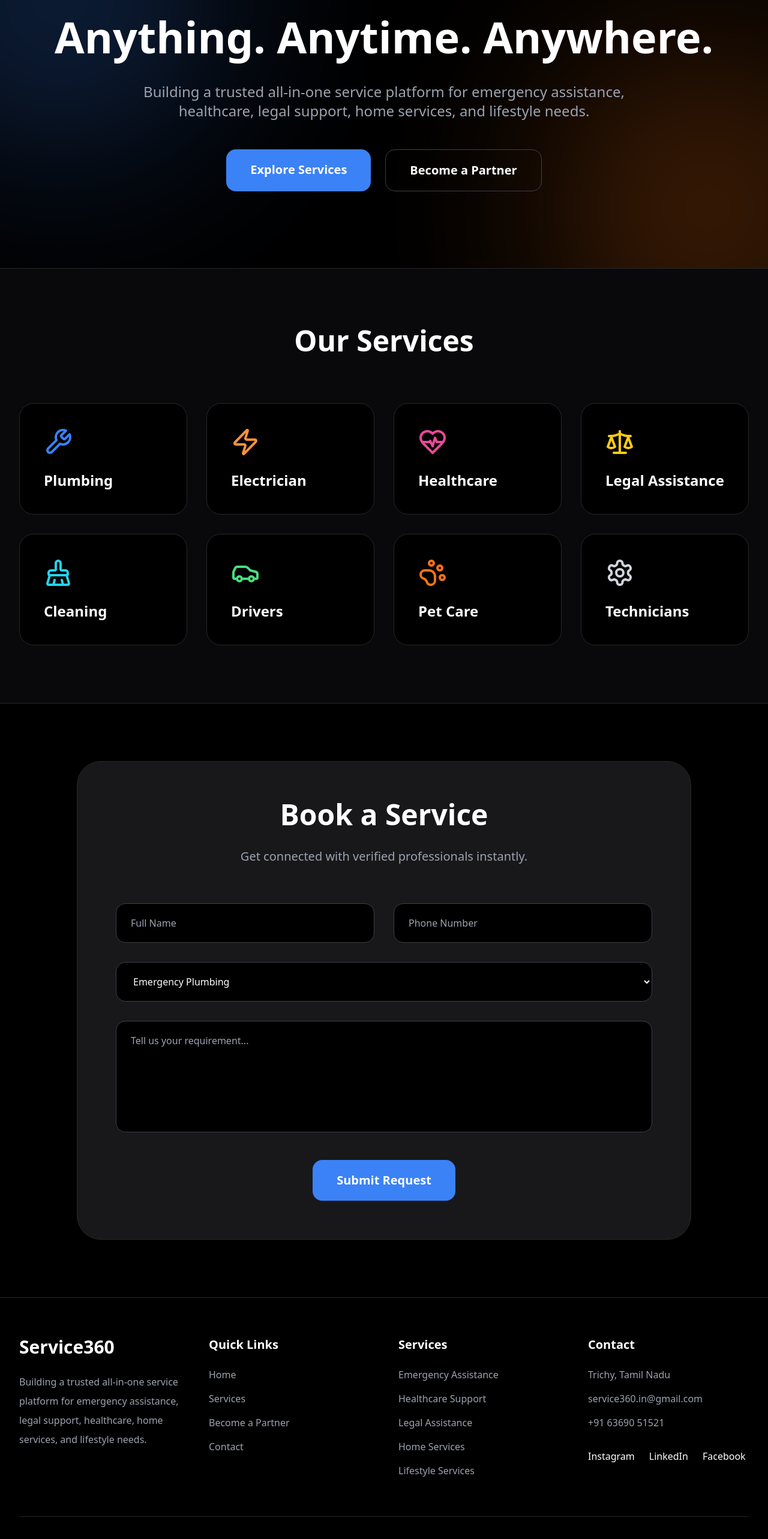
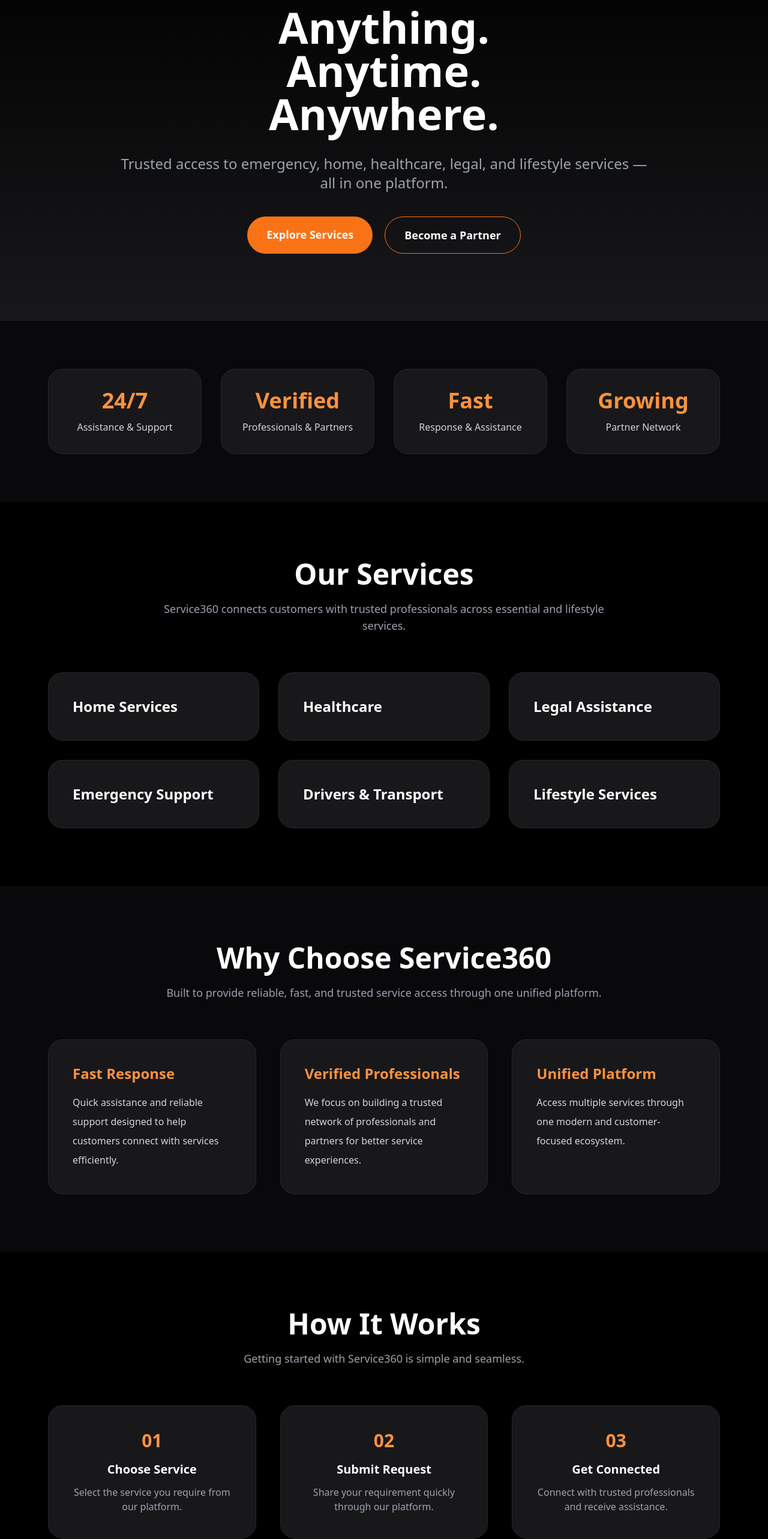
Before and after one commit to service-360/service360-website, a Next.js app: page / in a window 1280 px wide. Shown: the part 180-2746 px from the top of the page at 60% size. Built offline with nearby package versions, Linux system fonts and the light colour scheme.

Commit message:
Add founders section to homepage

```diff
--- a/app/page.js
+++ b/app/page.js
@@ -1,198 +1,351 @@
 "use client"
-
-import { useState } from "react"
 
 import Navbar from "./components/Navbar"
 import Footer from "./components/Footer"
 
-import {
-  Wrench,
-  Zap,
-  HeartPulse,
-  Scale,
-  BrushCleaning,
-  Car,
-  PawPrint,
-  Settings
-} from "lucide-react"
-
 export default function Home() {
 
-  const [name, setName] = useState("")
-  const [phone, setPhone] = useState("")
-  const [service, setService] = useState("Emergency Plumbing")
-  const [message, setMessage] = useState("")
-
-  const [error, setError] = useState("")
-  const [success, setSuccess] = useState("")
-
-  const handleSubmit = async () => {
-
-    if (!name || !phone || !service || !message) {
-
-      setError("Please fill all required fields.")
-      setSuccess("")
-      return
-
-    }
-
-    if (phone.length < 10) {
-
-      setError("Please enter a valid phone number.")
-      setSuccess("")
-      return
-
-    }
-
-    setError("")
-    setSuccess("Submitting request...")
-
-    try {
-
-      await fetch(
-        "https://script.google.com/macros/s/AKfycbwpmoH7FpqMxY9VpgAY1dM9x1HQ7AXf6mooI_Fs3g0XwL8EKh0mbi3mcBWRiT-jWXwupg/exec",
-        {
-          method: "POST",
-
-          body: JSON.stringify({
-            type: "customer",
-            name,
-            phone,
-            service,
-            message,
-          }),
-        }
-      )
-
-      setSuccess("Request submitted successfully!")
-
-      const whatsappMessage = `
-Hello Service360,
-
-New Customer Service Request
-
-Name: ${name}
-
-Phone Number: ${phone}
-
-Required Service: ${service}
-
-Message:
-${message}
-      `
-
-      const encodedMessage =
-        encodeURIComponent(whatsappMessage)
-
-      window.open(
-        `https://wa.me/916369051521?text=${encodedMessage}`,
-        "_blank"
-      )
-
-      setName("")
-      setPhone("")
-      setService("Emergency Plumbing")
-      setMessage("")
-
-    } catch (err) {
-
-      setError("Something went wrong. Please try again.")
-
-    }
-  }
-
   const services = [
-
-    {
-      icon: <Wrench size={48} className="text-blue-500" />,
-      title: "Plumbing"
-    },
-
-    {
-      icon: <Zap size={48} className="text-orange-400" />,
-      title: "Electrician"
-    },
-
-    {
-      icon: <HeartPulse size={48} className="text-pink-500" />,
-      title: "Healthcare"
-    },
-
-    {
-      icon: <Scale size={48} className="text-yellow-400" />,
-      title: "Legal Assistance"
-    },
-
-    {
-      icon: <BrushCleaning size={48} className="text-cyan-400" />,
-      title: "Cleaning"
-    },
-
-    {
-      icon: <Car size={48} className="text-green-400" />,
-      title: "Drivers"
-    },
-
-    {
-      icon: <PawPrint size={48} className="text-orange-500" />,
-      title: "Pet Care"
-    },
-
-    {
-      icon: <Settings size={48} className="text-gray-300" />,
-      title: "Technicians"
-    }
-
+    "Home Services",
+    "Healthcare",
+    "Legal Assistance",
+    "Emergency Support",
+    "Drivers & Transport",
+    "Lifestyle Services"
   ]
 
   return (
-
     <main className="bg-black text-white min-h-screen">
 
       <Navbar />
 
       {/* Hero Section */}
-      <section className="relative overflow-hidden py-32 px-8">
+      <section className="px-6 md:px-20 py-28 text-center bg-gradient-to-b from-black to-zinc-900">
 
-        <div className="absolute inset-0 overflow-hidden">
+        <h1 className="text-5xl md:text-7xl font-bold leading-tight mb-8">
+          Anything.
+          <br />
+          Anytime.
+          <br />
+          Anywhere.
+        </h1>
 
-          <div className="absolute top-[-150px] left-[-150px] w-[500px] h-[500px] bg-blue-500 opacity-30 blur-[140px] rounded-full"></div>
+        <p className="text-gray-400 text-lg md:text-2xl max-w-4xl mx-auto leading-9 mb-10">
+          Trusted access to emergency, home, healthcare, legal, and lifestyle services —
+          all in one platform.
+        </p>
 
-          <div className="absolute bottom-[-150px] right-[-150px] w-[500px] h-[500px] bg-orange-500 opacity-30 blur-[140px] rounded-full"></div>
+        <div className="flex flex-col md:flex-row gap-5 justify-center">
+
+          <a
+            href="/services"
+            className="bg-orange-500 hover:bg-orange-600 transition px-8 py-4 rounded-full text-lg font-semibold"
+          >
+            Explore Services
+          </a>
+
+          <a
+            href="/partner-with-us"
+            className="border border-orange-500 hover:bg-orange-500 transition px-8 py-4 rounded-full text-lg font-semibold"
+          >
+            Become a Partner
+          </a>
 
         </div>
 
-        <div className="relative z-20 max-w-7xl mx-auto text-center">
+      </section>
 
-          <h1 className="text-5xl md:text-7xl font-bold leading-tight mb-10">
+      {/* Trust Metrics */}
+      <section className="px-6 md:px-20 py-20 bg-zinc-950">
 
-            Anything. Anytime. Anywhere.
+        <div className="grid md:grid-cols-4 gap-8 text-center">
 
-          </h1>
+          <div className="bg-zinc-900 border border-zinc-800 rounded-3xl p-8">
+            <h3 className="text-4xl font-bold text-orange-400 mb-3">
+              24/7
+            </h3>
+            <p className="text-gray-300">
+              Assistance & Support
+            </p>
+          </div>
 
-          <p className="text-gray-400 text-xl md:text-2xl leading-10 max-w-4xl mx-auto">
+          <div className="bg-zinc-900 border border-zinc-800 rounded-3xl p-8">
+            <h3 className="text-4xl font-bold text-orange-400 mb-3">
+              Verified
+            </h3>
+            <p className="text-gray-300">
+              Professionals & Partners
+            </p>
+          </div>
 
-            Building a trusted all-in-one service platform
-            for emergency assistance, healthcare, legal support,
-            home services, and lifestyle needs.
+          <div className="bg-zinc-900 border border-zinc-800 rounded-3xl p-8">
+            <h3 className="text-4xl font-bold text-orange-400 mb-3">
+              Fast
+            </h3>
+            <p className="text-gray-300">
+              Response & Assistance
+            </p>
+          </div>
 
+          <div className="bg-zinc-900 border border-zinc-800 rounded-3xl p-8">
+            <h3 className="text-4xl font-bold text-orange-400 mb-3">
+              Growing
+            </h3>
+            <p className="text-gray-300">
+              Partner Network
+            </p>
+          </div>
+
+        </div>
+
+      </section>
+
+      {/* Services */}
+      <section className="px-6 md:px-20 py-24 bg-black">
+
+        <div className="text-center mb-16">
+
+          <h2 className="text-4xl md:text-5xl font-bold mb-5">
+            Our Services
+          </h2>
+
+          <p className="text-gray-400 text-lg max-w-3xl mx-auto">
+            Service360 connects customers with trusted professionals across essential and lifestyle services.
           </p>
 
-          <div className="flex flex-col md:flex-row justify-center gap-6 mt-12">
+        </div>
 
-            <a
-              href="/services"
-              className="bg-blue-500 hover:bg-blue-600 px-10 py-5 rounded-2xl text-xl font-semibold transition"
+        <div className="grid md:grid-cols-3 gap-8">
+
+          {services.map((service, index) => (
+            <div
+              key={index}
+              className="bg-zinc-900 border border-zinc-800 rounded-3xl p-10 hover:border-orange-500 transition duration-300"
             >
-              Explore Services
-            </a>
+              <h3 className="text-2xl font-semibold">
+                {service}
+              </h3>
+            </div>
+          ))}
 
-            <a
-              href="/partners"
-              className="border border-zinc-700 hover:border-blue-500 px-10 py-5 rounded-2xl text-xl font-semibold transition"
-            >
-              Become a Partner
-            </a>
+        </div>
+
+      </section>
+
+      {/* Why Choose Us */}
+      <section className="px-6 md:px-20 py-24 bg-zinc-950">
+
+        <div className="text-center mb-16">
+
+          <h2 className="text-4xl md:text-5xl font-bold mb-5">
+            Why Choose Service360
+          </h2>
+
+          <p className="text-gray-400 text-lg max-w-3xl mx-auto">
+            Built to provide reliable, fast, and trusted service access through one unified platform.
+          </p>
+
+        </div>
+
+        <div className="grid md:grid-cols-3 gap-10">
+
+          <div className="bg-zinc-900 border border-zinc-800 rounded-3xl p-10">
+            <h3 className="text-2xl font-bold mb-4 text-orange-400">
+              Fast Response
+            </h3>
+
+            <p className="text-gray-300 leading-8">
+              Quick assistance and reliable support designed to help customers connect with services efficiently.
+            </p>
+          </div>
+
+          <div className="bg-zinc-900 border border-zinc-800 rounded-3xl p-10">
+            <h3 className="text-2xl font-bold mb-4 text-orange-400">
+              Verified Professionals
+            </h3>
+
+            <p className="text-gray-300 leading-8">
+              We focus on building a trusted network of professionals and partners for better service experiences.
+            </p>
+          </div>
+
+          <div className="bg-zinc-900 border border-zinc-800 rounded-3xl p-10">
+            <h3 className="text-2xl font-bold mb-4 text-orange-400">
+              Unified Platform
+            </h3>
+
+            <p className="text-gray-300 leading-8">
+              Access multiple services through one modern and customer-focused ecosystem.
+            </p>
+          </div>
+
+        </div>
+
+      </section>
+
+      {/* How It Works */}
+      <section className="px-6 md:px-20 py-24 bg-black">
+
+        <div className="text-center mb-16">
+
+          <h2 className="text-4xl md:text-5xl font-bold mb-5">
+            How It Works
+          </h2>
+
+          <p className="text-gray-400 text-lg max-w-3xl mx-auto">
+            Getting started with Service360 is simple and seamless.
+          </p>
+
+        </div>
+
+        <div className="grid md:grid-cols-3 gap-10 text-center">
+
+          <div className="bg-zinc-900 border border-zinc-800 rounded-3xl p-10">
+            <h3 className="text-3xl font-bold text-orange-400 mb-4">
+              01
+            </h3>
+
+            <p className="text-xl font-semibold mb-3">
+              Choose Service
+            </p>
+
+            <p className="text-gray-400">
+              Select the service you require from our platform.
+            </p>
+          </div>
+
+          <div className="bg-zinc-900 border border-zinc-800 rounded-3xl p-10">
+            <h3 className="text-3xl font-bold text-orange-400 mb-4">
+              02
+            </h3>
+
+            <p className="text-xl font-semibold mb-3">
+              Submit Request
+            </p>
+
+            <p className="text-gray-400">
+              Share your requirement quickly through our platform.
+            </p>
+          </div>
+
+          <div className="bg-zinc-900 border border-zinc-800 rounded-3xl p-10">
+            <h3 className="text-3xl font-bold text-orange-400 mb-4">
+              03
+            </h3>
+
+            <p className="text-xl font-semibold mb-3">
+              Get Connected
+            </p>
+
+            <p className="text-gray-400">
+              Connect with trusted professionals and receive assistance.
+            </p>
+          </div>
+
+        </div>
+
+      </section>
+
+      {/* Founders Section */}
+      <section className="px-6 md:px-20 py-24 bg-zinc-950 text-white">
+
+        <div className="text-center mb-16">
+
+          <h2 className="text-4xl md:text-5xl font-bold mb-5">
+            Meet The Founders
+          </h2>
+
+          <p className="text-gray-400 text-lg max-w-3xl mx-auto">
+            Building a trusted and technology-driven service ecosystem designed to simplify everyday life.
+          </p>
+
+        </div>
+
+        <div className="grid md:grid-cols-2 gap-10">
+
+          {/* Founder 1 */}
+          <div className="bg-zinc-900 border border-zinc-800 rounded-3xl overflow-hidden hover:border-orange-500 transition duration-300">
+
+            <img
+              src="/tharun.jpg"
+              alt="Tharun Kumar"
+              className="w-full h-[500px] object-cover"
+            />
+
+            <div className="p-8">
+
+              <h3 className="text-3xl font-bold mb-2">
+                Tharun Kumar
+              </h3>
+
+              <p className="text-orange-400 font-semibold mb-5">
+                Founder & COO
+              </p>
+
+              <p className="text-gray-300 leading-8 mb-6">
+                Tharun Kumar is the Founder & COO of Service360, leading operations and growth for the platform.
+
+                <br /><br />
+
+                A Business Administration graduate with experience across B2B, B2C, and service industries, he has worked with high-growth startups and operational teams, gaining strong expertise in customer experience, business operations, and scalable service management.
+
+                <br /><br />
+
+                His vision is to build Service360 into a trusted platform that simplifies access to reliable services through technology and local partnerships.
+              </p>
+
+              <a
+                href="https://www.linkedin.com/in/tharun-kumar-manivannan"
+                target="_blank"
+                className="inline-block bg-orange-500 hover:bg-orange-600 transition px-6 py-3 rounded-full font-semibold"
+              >
+                Connect on LinkedIn
+              </a>
+
+            </div>
+
+          </div>
+
+          {/* Founder 2 */}
+          <div className="bg-zinc-900 border border-zinc-800 rounded-3xl overflow-hidden hover:border-orange-500 transition duration-300">
+
+            <img
+              src="/ramesh.jpg"
+              alt="Ramesh Prashanth Muthaiah"
+              className="w-full h-[500px] object-cover"
+            />
+
+            <div className="p-8">
+
+              <h3 className="text-3xl font-bold mb-2">
+                Ramesh Prashanth Muthaiah
+              </h3>
+
+              <p className="text-orange-400 font-semibold mb-5">
+                Founder & CMO
+              </p>
+
+              <p className="text-gray-300 leading-8 mb-6">
+                Ramesh Prashanth Muthaiah is the Founder & CMO of Service360, leading brand growth, marketing, and expansion initiatives for the platform.
+
+                <br /><br />
+
+                An Engineering graduate and entrepreneur, he has successfully built and scaled multiple businesses, gaining strong experience in business development, customer engagement, and strategic growth.
+
+                <br /><br />
+
+                With a passion for innovation and scalable business ecosystems, he aims to position Service360 as a trusted platform that simplifies access to reliable services through technology and efficient local networks.
+              </p>
+
+              <a
+                href="https://linkedin.com/"
+                target="_blank"
+                className="inline-block bg-orange-500 hover:bg-orange-600 transition px-6 py-3 rounded-full font-semibold"
+              >
+                Connect on LinkedIn
+              </a>
+
+            </div>
 
           </div>
 
@@ -200,150 +353,73 @@ ${message}
 
       </section>
 
-      {/* Services Section */}
-      <section className="px-8 py-24 border-y border-zinc-800 bg-zinc-950">
+      {/* FAQ */}
+      <section className="px-6 md:px-20 py-24 bg-black">
 
-        <div className="max-w-7xl mx-auto">
+        <div className="text-center mb-16">
 
-          <h2 className="text-5xl font-bold text-center mb-20">
-
-            Our Services
-
+          <h2 className="text-4xl md:text-5xl font-bold mb-5">
+            Frequently Asked Questions
           </h2>
 
-          <div className="grid md:grid-cols-4 gap-8">
+        </div>
 
-            {services.map((item) => (
+        <div className="space-y-6 max-w-4xl mx-auto">
 
-              <div
-                key={item.title}
-                className="bg-black border border-zinc-800 rounded-3xl p-10 hover:border-blue-500 transition duration-300"
-              >
+          <div className="bg-zinc-900 border border-zinc-800 rounded-2xl p-6">
+            <h3 className="text-xl font-semibold mb-3">
+              How does Service360 work?
+            </h3>
 
-                <div className="mb-6">
-                  {item.icon}
-                </div>
+            <p className="text-gray-400">
+              Customers can submit service requests through the platform and connect with trusted professionals.
+            </p>
+          </div>
 
-                <h3 className="text-2xl font-bold">
-                  {item.title}
-                </h3>
+          <div className="bg-zinc-900 border border-zinc-800 rounded-2xl p-6">
+            <h3 className="text-xl font-semibold mb-3">
+              Are the professionals verified?
+            </h3>
 
-              </div>
+            <p className="text-gray-400">
+              We focus on building a trusted and verified partner ecosystem for reliable service experiences.
+            </p>
+          </div>
 
-            ))}
+          <div className="bg-zinc-900 border border-zinc-800 rounded-2xl p-6">
+            <h3 className="text-xl font-semibold mb-3">
+              Which cities are currently supported?
+            </h3>
 
+            <p className="text-gray-400">
+              Service360 is currently focused on expanding services starting from Trichy, Tamil Nadu.
+            </p>
           </div>
 
         </div>
 
       </section>
 
-      {/* Contact Form */}
-      <section
-        id="contact"
-        className="px-8 py-24"
-      >
+      {/* Final CTA */}
+      <section className="px-6 md:px-20 py-28 bg-gradient-to-b from-zinc-950 to-black text-center">
 
-        <div className="max-w-5xl mx-auto bg-zinc-900 border border-zinc-800 rounded-[40px] p-10 md:p-16">
+        <h2 className="text-4xl md:text-6xl font-bold mb-8">
+          Need Assistance?
+          <br />
+          Book a Service Instantly.
+        </h2>
 
-          <div className="text-center mb-16">
-
-            <h2 className="text-5xl font-bold mb-8">
-
-              Book a Service
-
-            </h2>
-
-            <p className="text-gray-400 text-xl">
-
-              Get connected with verified professionals instantly.
-
-            </p>
-
-          </div>
-
-          <div className="grid md:grid-cols-2 gap-8">
-
-            <input
-              type="text"
-              placeholder="Full Name"
-              value={name}
-              onChange={(e) => setName(e.target.value)}
-              className="bg-black border border-zinc-700 rounded-2xl px-6 py-5"
-            />
-
-            <input
-              type="tel"
-              placeholder="Phone Number"
-              value={phone}
-              onChange={(e) => setPhone(e.target.value)}
-              className="bg-black border border-zinc-700 rounded-2xl px-6 py-5"
-            />
-
-          </div>
-
-          <div className="mt-8">
-
-            <select
-              value={service}
-              onChange={(e) => setService(e.target.value)}
-              className="w-full bg-black border border-zinc-700 rounded-2xl px-6 py-5"
-            >
-
-              <option>Emergency Plumbing</option>
-              <option>Electrician</option>
-              <option>Healthcare</option>
-              <option>Legal Assistance</option>
-              <option>Cleaning</option>
-              <option>Drivers</option>
-              <option>Pet Care</option>
-
-            </select>
-
-          </div>
-
-          <div className="mt-8">
-
-            <textarea
-              rows="6"
-              placeholder="Tell us your requirement..."
-              value={message}
-              onChange={(e) => setMessage(e.target.value)}
-              className="w-full bg-black border border-zinc-700 rounded-2xl px-6 py-5 resize-none"
-            ></textarea>
-
-          </div>
-
-          {error && (
-            <div className="mt-6 text-red-400">
-              {error}
-            </div>
-          )}
-
-          {success && (
-            <div className="mt-6 text-green-400">
-              {success}
-            </div>
-          )}
-
-          <div className="mt-10 text-center">
-
-            <button
-              onClick={handleSubmit}
-              className="bg-blue-500 hover:bg-blue-600 px-10 py-5 rounded-2xl text-xl font-semibold transition"
-            >
-              Submit Request
-            </button>
-
-          </div>
-
-        </div>
+        <a
+          href="/services"
+          className="inline-block bg-orange-500 hover:bg-orange-600 transition px-10 py-5 rounded-full text-xl font-semibold"
+        >
+          Explore Services
+        </a>
 
       </section>
 
       <Footer />
 
     </main>
-
   )
 }
```
